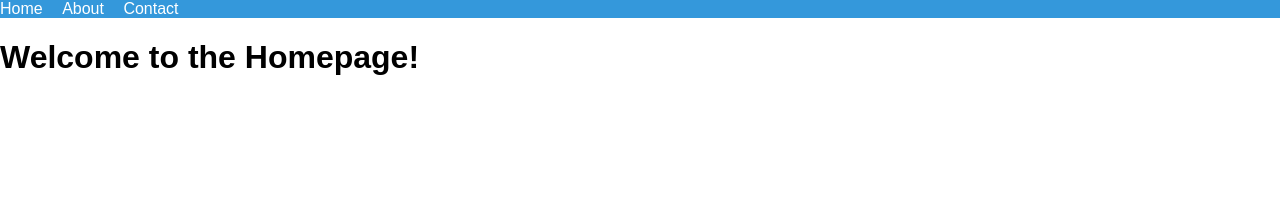
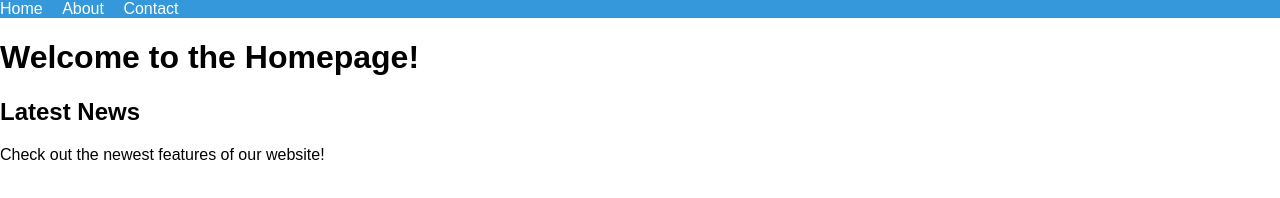
Before and after one commit to raineer26/Test-Project, a plain HTML site: page index.html in a window 1280 px wide. Drawn offline with Linux system fonts and the light colour scheme.

Commit message:
feat : Add Latest News Section

```diff
--- a/index.html
+++ b/index.html
@@ -14,5 +14,11 @@
         </ul>
     </nav>
     <h1>Welcome to the Homepage!</h1>
+
+    <section>
+        <h2>Latest News</h2>
+        <p>Check out the newest features of our website!</p>
+    </section>
+
 </body>
 </html>
```
